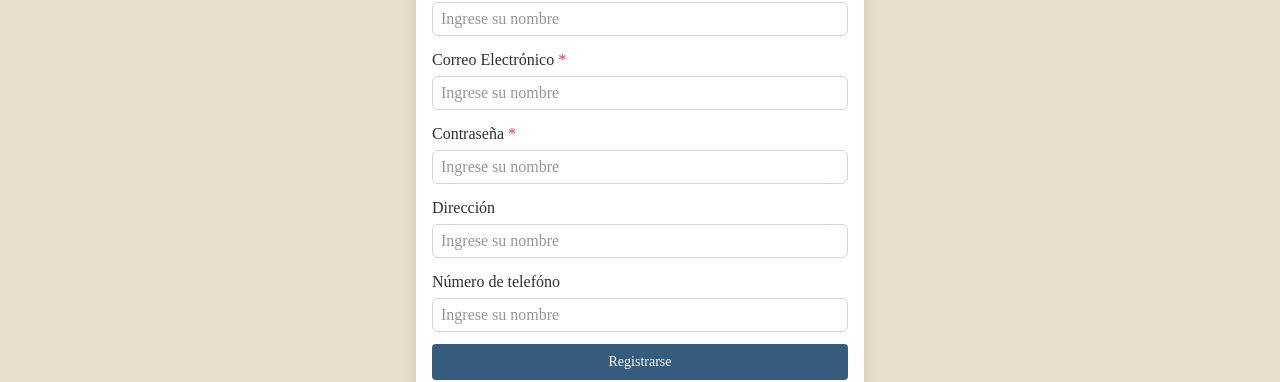
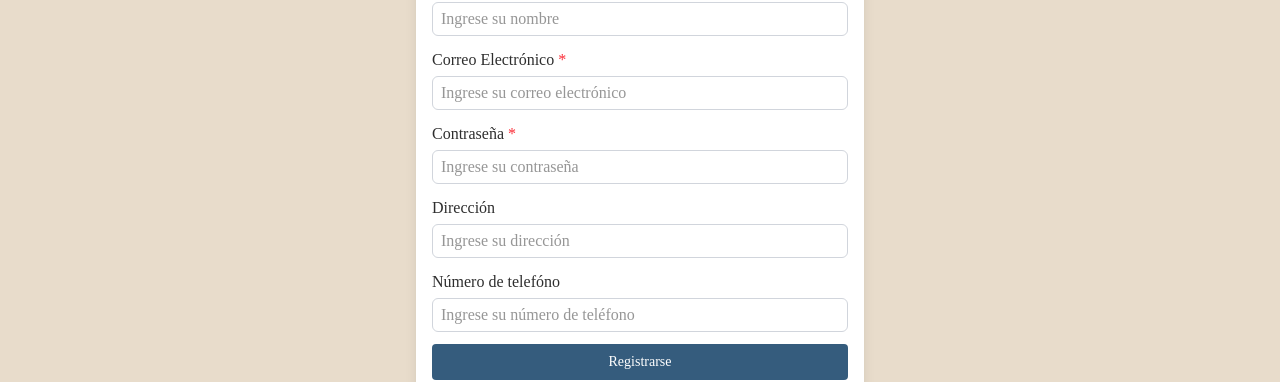
Before and after one commit to alexiscruz1403/Clothing_Store_Frontend, a Vue app: page /register in a window 1280 px wide. Shown: the part 204-586 px from the top of the page. Built offline with nearby package versions, Linux system fonts and the light colour scheme; no server answers.

Commit message:
fix: cart counter and form inputs placeholders

```diff
--- a/src/stores/useAuthStore.js
+++ b/src/stores/useAuthStore.js
@@ -24,7 +24,7 @@ export const useAuthStore = defineStore('auth', () => {
     const loginUser = async (userData) => {
         try{
             const response = await login(userData);
-            user.value = response;
+            user.value = response.user;
         }catch(error){
             user.value = null;
             throw error;
@@ -34,7 +34,7 @@ export const useAuthStore = defineStore('auth', () => {
     const registerUser = async (userData) => {
         try {
             const response = await register(userData);
-            user.value = response;
+            user.value = response.user;
         } catch (error) {
             user.value = null;
             throw error;
--- a/src/views/auth/LoginView.vue
+++ b/src/views/auth/LoginView.vue
@@ -4,7 +4,7 @@
             <h1 class="text-2xl text-center">Iniciar sesión</h1>
             <div class="flex flex-col gap-3">
                 <Input v-model="form.email" type="text" label="Correo Electrónico" placeholder="Ingrese su nombre" :required="true" :error="emailError"/>
-                <Input v-model="form.password" type="password" label="Contraseña" placeholder="Ingrese su nombre" :required="true" :error="passwordError"/>
+                <Input v-model="form.password" type="password" label="Contraseña" placeholder="Ingrese su contraseña" :required="true" :error="passwordError"/>
                 <Button
                     color="primary"
                     label="Enviar"
--- a/src/views/auth/RegisterView.vue
+++ b/src/views/auth/RegisterView.vue
@@ -3,11 +3,44 @@
         <form class="bg-white w-md p-4 rounded-lg shadow-lg flex flex-col gap-4" @submit.prevent="handleSubmit">
             <h1 class="text-2xl text-center">Registrarse</h1>
             <div class="flex flex-col gap-3">
-                <Input v-model="form.username" type="text" label="Nombre" placeholder="Ingrese su nombre" :required="true" :error="usernameError"/>
-                <Input v-model="form.email" type="text" label="Correo Electrónico" placeholder="Ingrese su nombre" :required="true" :error="emailError"/>
-                <Input v-model="form.password" type="password" label="Contraseña" placeholder="Ingrese su nombre" :required="true" :error="passwordError"/>
-                <Input v-model="form.address" type="text" label="Dirección" placeholder="Ingrese su nombre" :error="addressError"/>
-                <Input v-model="form.phone" type="text" label="Número de telefóno" placeholder="Ingrese su nombre" :error="phoneError"/>
+                <Input
+                    v-model="form.username"
+                    type="text"
+                    label="Nombre"
+                    placeholder="Ingrese su nombre"
+                    :required="true"
+                    :error="usernameError"
+                />
+                <Input
+                    v-model="form.email"
+                    type="text"
+                    label="Correo Electrónico"
+                    placeholder="Ingrese su correo electrónico"
+                    :required="true"
+                    :error="emailError"
+                />
+                <Input
+                    v-model="form.password"
+                    type="password"
+                    label="Contraseña"
+                    placeholder="Ingrese su contraseña"
+                    :required="true"
+                    :error="passwordError"
+                />
+                <Input
+                    v-model="form.address"
+                    type="text"
+                    label="Dirección"
+                    placeholder="Ingrese su dirección"
+                    :error="addressError"
+                />
+                <Input
+                    v-model="form.phone"
+                    type="text"
+                    label="Número de telefóno"
+                    placeholder="Ingrese su número de teléfono"
+                    :error="phoneError"
+                />
                 <Button
                     color="primary"
                     label="Registrarse"
--- a/src/views/profile/MyProfileView.vue
+++ b/src/views/profile/MyProfileView.vue
@@ -52,12 +52,14 @@
                         <div class="flex flex-col gap-2">
                             <Input
                                 label="Dirección"
+                                placeholder="Calle, avenida"
                                 :error="profileErrors.address_line"
                                 v-model="profileInfo.address_line"
                                 @input-change="handleInputChange('address_line')"
                             />
                             <Input
                                 label="Número"
+                                placeholder="Número de la casa o departamento"
                                 :error="profileErrors.house_number"
                                 v-model="profileInfo.house_number"
                                 @input-change="handleInputChange('house_number')"
@@ -66,18 +68,21 @@
                         <div class="flex flex-col gap-2">
                             <Input
                                 label="Provincia"
+                                placeholder="Ingrese su provincia"
                                 :error="profileErrors.state"
                                 v-model="profileInfo.state"
                                 @input-change="handleInputChange('state')"
                             />
                             <Input
                                 label="Ciudad"
+                                placeholder="Ingrese su ciudad"
                                 :error="profileErrors.city"
                                 v-model="profileInfo.city"
                                 @input-change="handleInputChange('city')"
                             />
                             <Input
                                 label="Código Postal"
+                                placeholder="Ingrese su código postal"
                                 type="number"
                                 :error="profileErrors.postal_code"
                                 v-model="profileInfo.postal_code"
```
